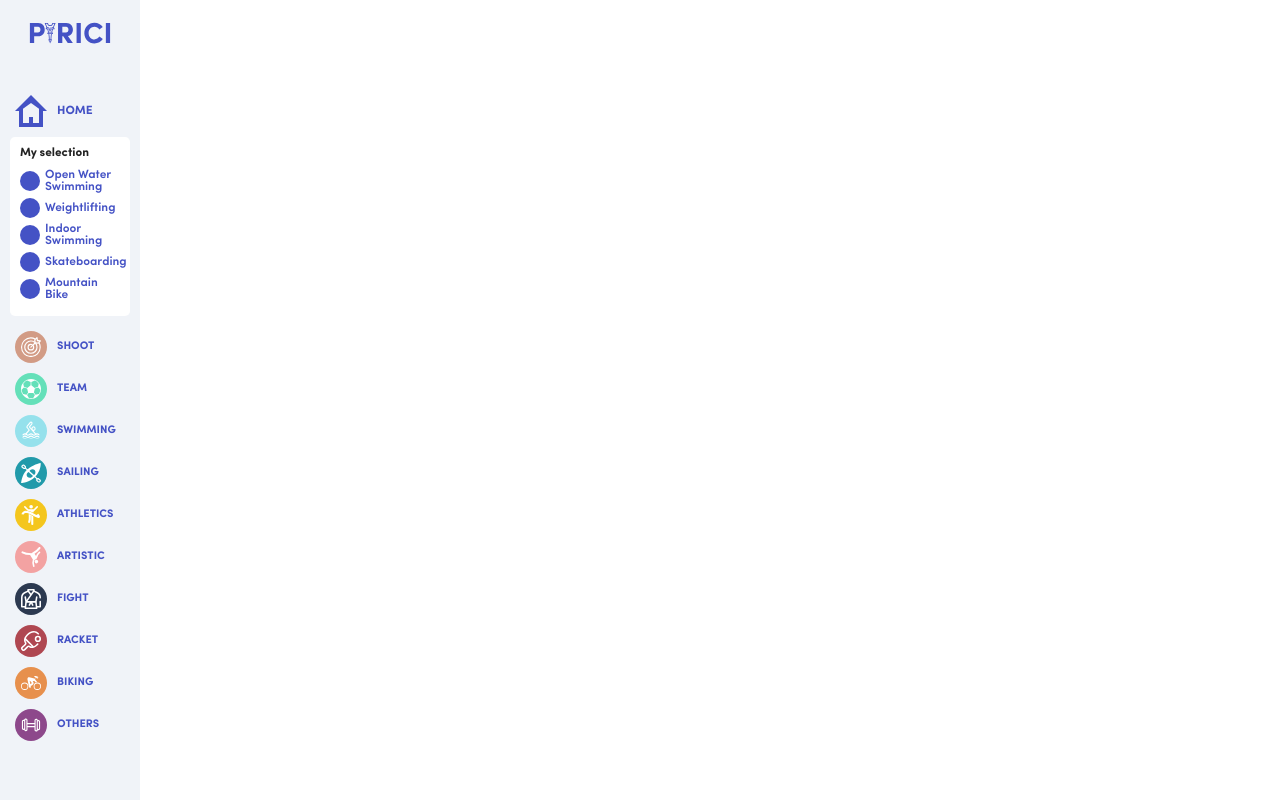
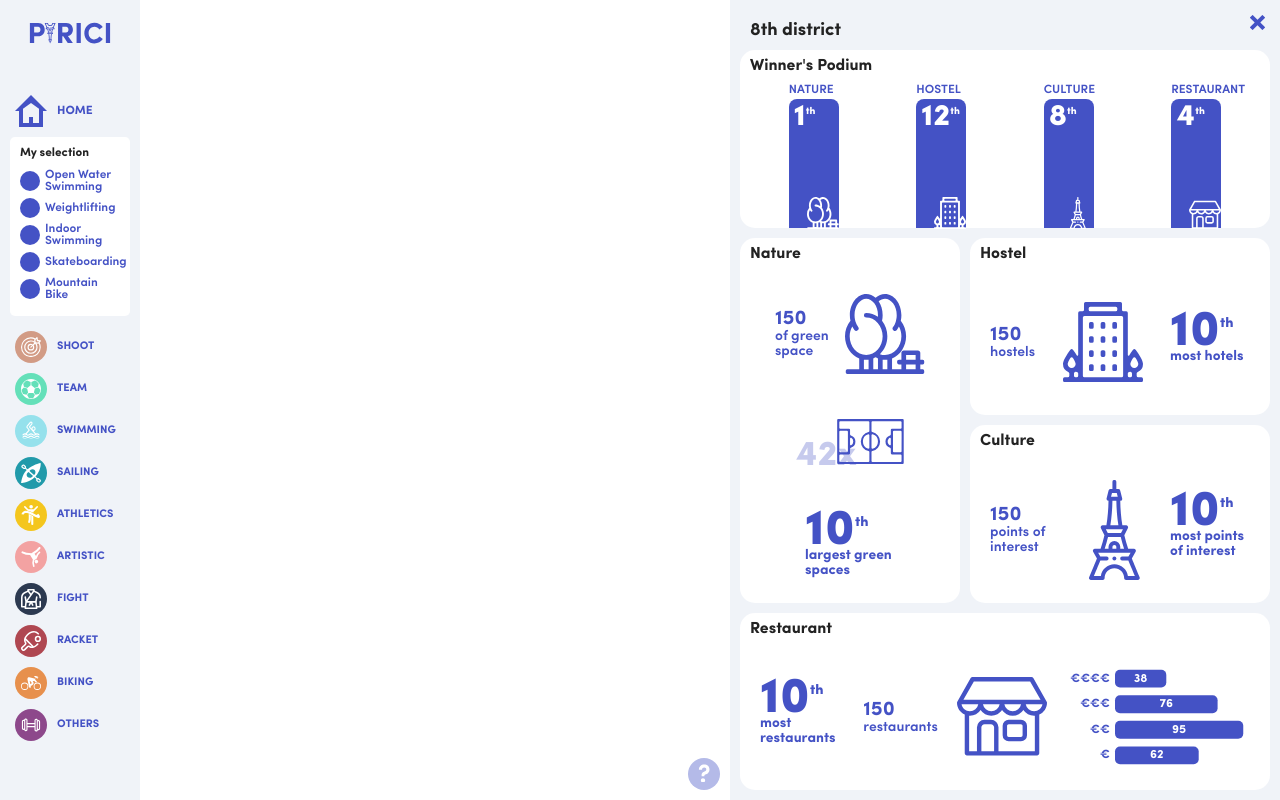
Before and after one commit to ArcanumLibella/parici, a React (Create React App) app: page /home in a window 1280 px wide. Built offline with nearby package versions, Linux system fonts and the light colour scheme.

Commit message:
HOTFIX: Add again Dashboard

```diff
--- /dev/null
+++ b/src/components/Dashboard/Dashboard.jsx
@@ -0,0 +1,51 @@
+import React, { useState } from 'react'
+
+// COMPONENTS
+import Card from '../../components/Card/Card'
+import { Podium } from '../CardFront'
+
+// SVG
+import { Tuto, Cross } from '../../assets/icons/all-icons'
+
+
+
+const Dashboard = (props) => {
+  const [isClosed, setIsClosed] = useState('true')
+
+  // function to toggle dashboard display
+  const handleDashboardDisplay = () => {
+    setIsClosed(!isClosed)
+  }
+
+  return (
+    <section
+      className={
+        isClosed
+          ? 'dashboard'
+          : 'dashboard is-closed'
+      }
+    >
+      <h2 className='dashboard__title dashboard-title'>8th district</h2>
+      <div
+        className='cross'
+        onClick={() => handleDashboardDisplay()}
+      >
+        <Cross />
+      </div>
+      <div className='dashboard__wrapper cards'>
+
+        <Podium cardType='podium' />
+        <Card cardType='nature' dataType=' of green space' rankingType='largest green spaces' />
+        <Card cardType='hostel' dataType='hostels' rankingType='most hotels' />
+        <Card cardType='culture' dataType='points of interest' rankingType='most points of interest' />
+        <Card cardType='restaurant' dataType='restaurants' rankingType='most restaurants' />
+
+      </div>
+      <div className='tuto'>
+        <Tuto />
+      </div>
+    </section>
+  )
+}
+
+export default Dashboard
--- a/src/routes/Home.js
+++ b/src/routes/Home.js
@@ -4,8 +4,7 @@ import React from 'react'
 import Alert from '../components/Commons/Alert/Alert.jsx'
 import Menu from '../components/Navigation/Menu.jsx'
 // import Map from '../components/Map/Map'
-// import Dashboard from '../components/Dashboard/Dashboard.jsx'
-
+import Dashboard from '../components/Dashboard/Dashboard'
 
 
 const Home = (props) => {
@@ -14,7 +13,7 @@ const Home = (props) => {
       <Alert />
       <Menu />
       {/* <Map /> */}
-      {/* <Dashboard /> */}
+      <Dashboard />
     </main>
   )
 }
```
